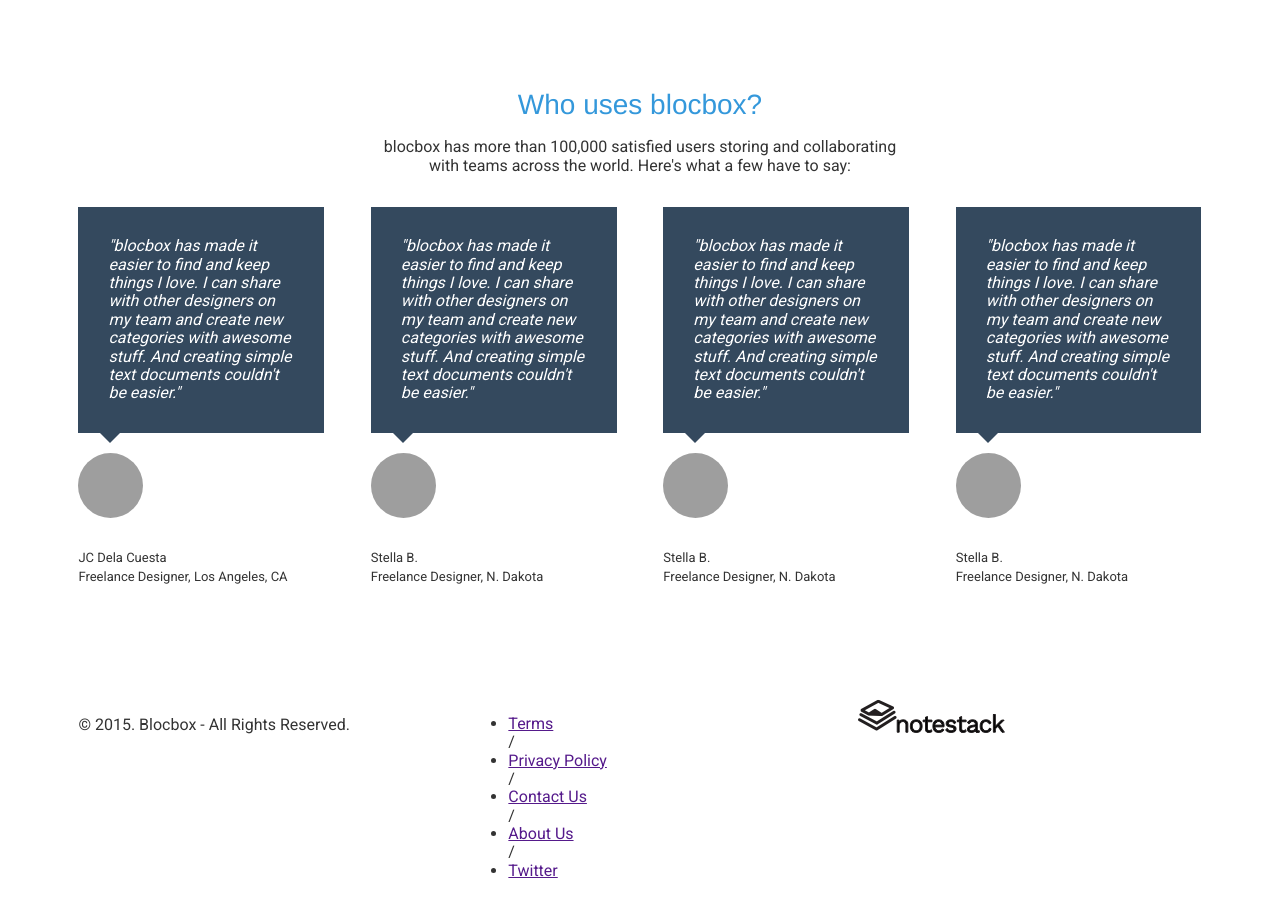
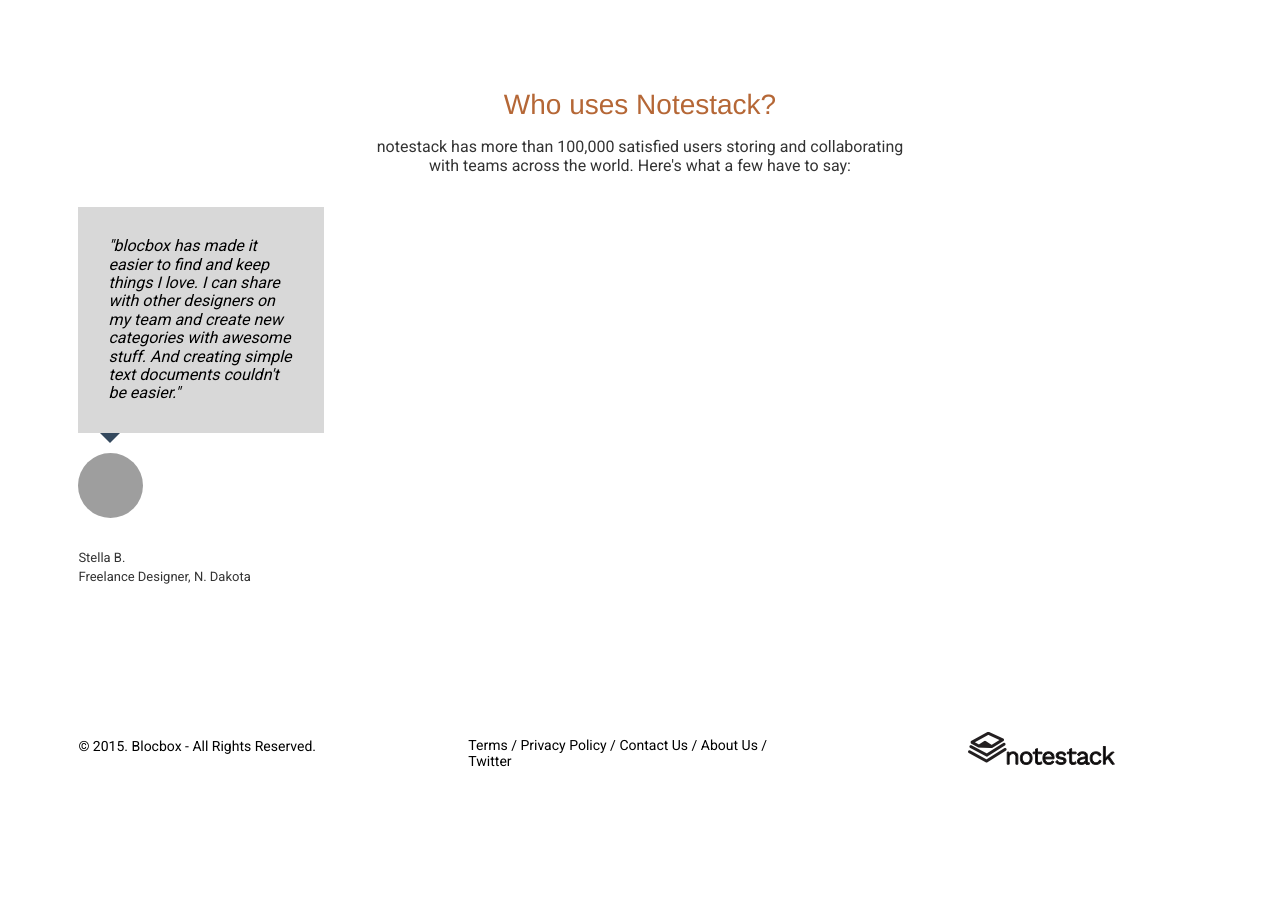
Before and after one commit to jdelacuesta/Notestack, a plain HTML site: page index.html in a window 1280 px wide. Shown: the part 3180-4096 px from the top of the page. After the commit the page ends 3979 px from the top, so only its background shows below. Drawn offline with Linux system fonts and the light colour scheme; grey boxes are pictures that could not be loaded.

Commit message:
Checkpoint-32-completed

```diff
--- a/css/style.css
+++ b/css/style.css
@@ -217,16 +217,16 @@
    text-align: center;
  }
  .testimonials h2 {
-   color:#3498DB;
+   color:#B56736;
  }
  .testimonials ul li {
    list-style-type: none;
  }
  .testimonials blockquote {
-   color:#FFFFFF;
+   color:#000000;
    text-align: left;
    font-style: italic;
-   background:#34495E;
+   background:#D8D8D8;
    position: relative;
    padding:30px;
    width:auto;
@@ -260,3 +260,56 @@
    font-size:13px;
    margin-top: 30px;
  }
+
+ /* FOOTER */
+ footer {
+   background-color: #ffffff;
+   background-image: linear-gradient(to top,
+      #ffffff 0%, #ffffff 50%, #ffffff 50%, #ffffff 100%);
+   color: #000000;
+   height: 150px;
+   position: relative;
+   overflow: hidden;
+   z-index: 0;
+ }
+ footer p, footer nav ul {
+   font-size:14px;
+   font-weight:100;
+   text-align: center;
+   margin: 10px auto 0;
+ }
+ footer nav ul li {
+   list-style-type: none;
+   display: inline;
+ }
+ footer nav ul li a {
+   color:#000000;
+   text-decoration: none;
+ }
+ footer .right-footer-block {
+   background-color: transparent;
+ }
+ footer .logo{
+   padding: 2.35em 0;
+   margin: 0 auto;
+   display: block;
+ }
+
+ @media (min-width: 992px){
+   footer{
+     background-color: #ffffff;
+     background-image: linear-gradient(to left,
+        #ffffff 0%, #ffffff 33.33337%, #ffffff 33.33337%, #ffffff 100%);
+     height: 100px;
+   }
+   footer p, footer nav ul{
+     padding: 2em 0;
+     text-align: left;
+   }
+   footer .right-footer-block {
+     background-color: #ffffff;
+   }
+   footer .logo{
+     padding: 2em 0 2em 1.5em;
+   }
+ }
--- a/index.html
+++ b/index.html
@@ -76,33 +76,16 @@
  <!-- Testimonials -->
  <section class="testimonials">
    <div class="container">
-     <h2>Who uses blocbox?</h2>
-     <p>blocbox has more than 100,000 satisfied users storing and collaborating<br/> with teams across the world. Here's what a few have to say:</p>
+     <h2>Who uses Notestack?</h2>
+     <p>notestack has more than 100,000 satisfied users storing and collaborating<br/> with teams across the world. Here's what a few have to say:</p>
    </div>
    <ul class="container">
      <li class="one-fourth">
        <blockquote>"blocbox has made it easier to find and keep things I love. I can share with other designers on my team and create new categories with awesome stuff. And creating simple text documents couldn't be easier."
        </blockquote>
        <img src="https://s3.amazonaws.com/uifaces/faces/twitter/jsa/128.jpg" alt="avatar">
-       <p class="name"><strong>JC Dela Cuesta</strong><br/>Freelance Designer, Los Angeles, CA</p>
-     </li>
-     <li class="one-fourth">
-    <blockquote>"blocbox has made it easier to find and keep things I love. I can share with other designers on my team and create new categories with awesome stuff. And creating simple text documents couldn't be easier."
-    </blockquote>
-    <img src="https://s3.amazonaws.com/uifaces/faces/twitter/jsa/128.jpg" alt="avatar">
-    <p class="name"><strong>Stella B.</strong><br/>Freelance Designer, N. Dakota</p>
-  </li>
-  <li class="one-fourth">
-    <blockquote>"blocbox has made it easier to find and keep things I love. I can share with other designers on my team and create new categories with awesome stuff. And creating simple text documents couldn't be easier."
-    </blockquote>
-    <img src="https://s3.amazonaws.com/uifaces/faces/twitter/jsa/128.jpg" alt="avatar">
-    <p class="name"><strong>Stella B.</strong><br/>Freelance Designer, N. Dakota</p>
-  </li>
-  <li class="one-fourth">
-    <blockquote>"blocbox has made it easier to find and keep things I love. I can share with other designers on my team and create new categories with awesome stuff. And creating simple text documents couldn't be easier."
-    </blockquote>
-    <img src="https://s3.amazonaws.com/uifaces/faces/twitter/jsa/128.jpg" alt="avatar">
-    <p class="name"><strong>Stella B.</strong><br/>Freelance Designer, N. Dakota</p>
+       <p class="name"><strong>Stella B.</strong><br/>Freelance Designer, N. Dakota</p>
+
   </li>
   </ul>
  </section>
```
